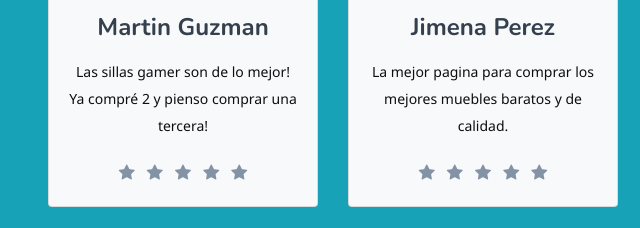
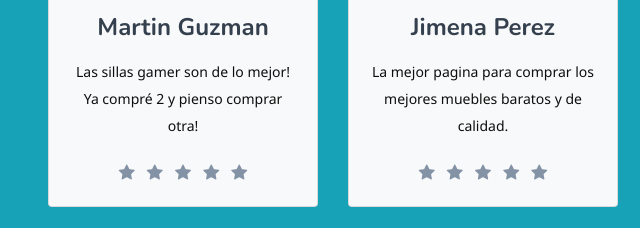
Before and after one commit to GonzaSG16/CoderShop, a website: page index.html in a window 1280 px wide. Shown: the part 1931-2159 px from the top of the page, 15-655 px from the left. Drawn offline with nearby package versions, Linux system fonts and the light colour scheme.

Commit message:
Puliendo web 3

```diff
--- a/index.html
+++ b/index.html
@@ -142,7 +142,7 @@
                         class="rounded-circle mb-3"
                       />
                       <h3 class="card-title mb-3">Martin Guzman</h3>
-                      <p class="card-text">Las sillas gamer son de lo mejor! Ya compré 2 y pienso comprar una tercera!</p>
+                      <p class="card-text">Las sillas gamer son de lo mejor! Ya compré 2 y pienso comprar otra!</p>
                       <i class="bi bi-star-fill mx-1"></i>
                       <i class="bi bi-star-fill mx-1"></i>
                       <i class="bi bi-star-fill mx-1"></i>
```
